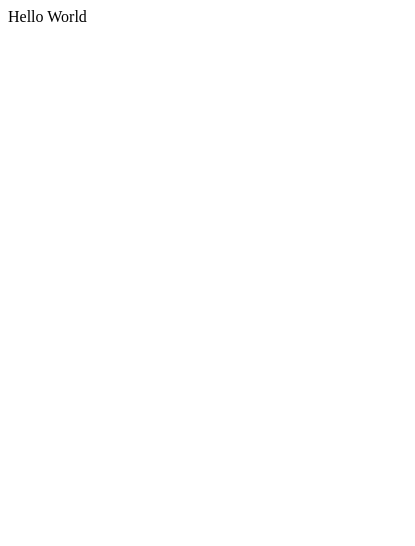
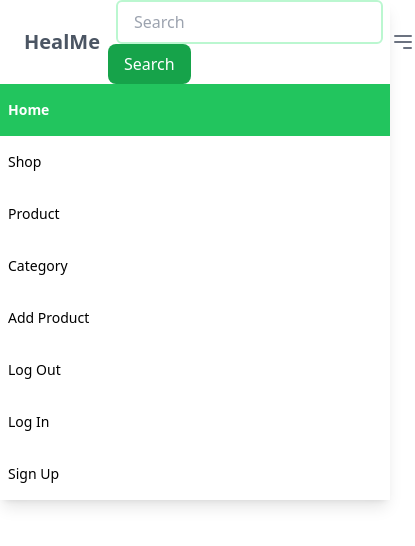
Before and after one commit to Ramudgar/skillsparkmern-afternoonbatch, a React (Create React App) app in the folder KharalJiiEcommerce/Frontend/ecommerce/: page / in a window 390 px wide. Shown: the top 546 px of the page, 415 px wide, since content can reach past the window. Built offline with nearby package versions, Linux system fonts and the light colour scheme.

Commit message:
navbar component

```diff
--- a/KharalJiiEcommerce/Frontend/ecommerce/package.json
+++ b/KharalJiiEcommerce/Frontend/ecommerce/package.json
@@ -34,5 +34,8 @@
       "last 1 firefox version",
       "last 1 safari version"
     ]
+  },
+  "devDependencies": {
+    "tailwindcss": "^3.4.11"
   }
 }
--- a/KharalJiiEcommerce/Frontend/ecommerce/src/App.css
+++ b/KharalJiiEcommerce/Frontend/ecommerce/src/App.css
@@ -0,0 +1,3 @@
+@tailwind base;
+@tailwind components;
+@tailwind utilities;
--- a/KharalJiiEcommerce/Frontend/ecommerce/src/App.js
+++ b/KharalJiiEcommerce/Frontend/ecommerce/src/App.js
@@ -1,10 +1,14 @@
 import React from "react";
 import "./App.css";
-
+import NavbarComponent from "./Components/Navbar/NavbarComponent";
+// import Counter from "./CounterComponent";
+// import CounterFunc from "./Components/Counter/CounterComponent";
 function App() {
   return (
     <>
-      <div>Hello World</div>
+    <NavbarComponent />
+      {/* <Counter />
+      <CounterFunc /> */}
     </>
   );
 }
--- /dev/null
+++ b/KharalJiiEcommerce/Frontend/ecommerce/src/Components/Counter/CounterComponent.jsx
@@ -0,0 +1,28 @@
+import React, { useState } from "react";
+import "./counter.css";
+const Counter = () => {
+  const [count, setCount] = useState(0);
+
+  const increment = () => {
+    setCount(count + 1);
+  };
+
+  const decrement = () => {
+    setCount(count - 1);
+  };
+  return (
+    <div id="counter-container">
+      <h1>Count: {count}</h1>
+      <div>
+        <button id="inc" onClick={increment}>
+          Increment
+        </button>
+        <button id="dec" onClick={decrement}>
+          Decrement
+        </button>
+      </div>
+    </div>
+  );
+};
+
+export default Counter;
--- /dev/null
+++ b/KharalJiiEcommerce/Frontend/ecommerce/src/Components/Counter/counter.css
@@ -0,0 +1,31 @@
+#counter-container{
+    display: flex;
+    justify-content: center;
+    flex-direction: column;
+    align-items: center;
+    height: 100vh;
+    font-size: 2rem;
+}
+
+#inc, #dec{
+    cursor: pointer;
+    margin: 0 1rem;
+    padding: 0.5rem 1rem;
+    border: none;
+    border-radius: 5px;
+    box-shadow: inset 0 0 10px 0 rgba(0,0,0,0.2);
+}
+
+#inc:hover, #dec:hover{
+    background-color: rgba(0,0,0,0.1);
+}
+
+#inc{
+    background-color: green;
+    color: white;
+}
+
+#dec{
+    background-color: red;
+    color: white;
+}
--- /dev/null
+++ b/KharalJiiEcommerce/Frontend/ecommerce/src/Components/Navbar/NavbarComponent.jsx
@@ -0,0 +1,174 @@
+
+function NavbarComponent() {
+  return (
+    <nav className="bg-white shadow-lg">
+      <div className="max-w-6xl mx-auto px-4">
+        <div className="flex justify-between items-center">
+          <div className="flex space-x-7">
+            <div>
+              <a href="/" className="flex items-center py-4 px-2">
+                <span className="font-bold text-gray-600 text-xl">HealMe</span>
+              </a>
+            </div>
+            <div className="hidden md:flex items-center space-x-1">
+              <a
+                href="/"
+                className="py-4 px-2 text-green-500 border-b-4 border-green-500 font-semibold"
+              >
+                Home
+              </a>
+
+              <a
+                href="/shop"
+                className="py-4 px-2 text-gray-500 font-semibold hover:text-green-500 transition duration-300"
+              >
+                Shop
+              </a>
+              <a
+                href="/product"
+                className="py-4 px-2 text-gray-500 font-semibold hover:text-green-500 transition duration-300"
+              >
+                Product
+              </a>
+
+              <a
+                href="/category"
+                className="py-4 px-2 text-gray-500 font-semibold hover:text-green-500 transition duration-300"
+              >
+                Category
+              </a>
+              <a
+                href="/addproduct"
+                className="py-4 px-2 text-gray-500 font-semibold hover:text-green-500 transition duration-300"
+              >
+                Add Product
+              </a>
+            </div>
+          </div>
+          <div>
+            <form>
+              <input
+                type="text"
+                className="py-2 px-4 rounded-md focus:outline-none border-2 border-green-200  mx-2 focus:ring focus:ring-green-500"
+                placeholder="Search"
+              />
+              <button
+                className="rounded-lg bg-green-600 text-white px-4 py-2"
+                type="submit"
+              >
+                Search
+              </button>
+            </form>
+          </div>
+          <div className="hidden md:flex items-center space-x-3">
+            <button className="py-2 px-2 font-medium text-gray-500 rounded hover:bg-gray-200 transition duration-300">
+              Log Out
+            </button>
+
+            <a
+              href="/login"
+              className="py-2 px-2 font-medium text-gray-500 rounded hover:bg-gray-200 transition duration-300"
+            >
+              Log In
+            </a>
+            <a
+              href="/signup"
+              className="py-2 px-2 font-medium text-white bg-green-500 rounded hover:bg-green-400 transition duration-300"
+            >
+              Sign Up
+            </a>
+          </div>
+          <div className="md:hidden flex items-center">
+            <button className="outline-none mobile-menu-button">
+              <svg
+                className="w-6 h-6 text-gray-500 hover:text-green-500"
+                fill="none"
+                strokeLinecap="round"
+                strokeLinejoin="round"
+                strokeWidth="2"
+                viewBox="0 0 24 24"
+                stroke="currentColor"
+              >
+                <path d="M4 6h16M4 12h16m-7 6h7" />
+              </svg>
+            </button>
+          </div>
+        </div>
+      </div>
+
+      <div className="md:hidden">
+        <ul>
+          <li>
+            <a
+              href="/"
+              className="block text-sm px-2 py-4 text-white bg-green-500 font-semibold"
+            >
+              Home
+            </a>
+          </li>
+
+          <>
+            <li>
+              <a
+                href="/shop"
+                className="block text-sm px-2 py-4 hover:bg-green-500 transition duration-300"
+              >
+                Shop
+              </a>
+            </li>
+            <li>
+              <a
+                href="/product"
+                className="block text-sm px-2 py-4 hover:bg-green-500 transition duration-300"
+              >
+                Product
+              </a>
+            </li>
+          </>
+
+          <li>
+            <a
+              href="/category"
+              className="block text-sm px-2 py-4 hover:bg-green-500 transition duration-300"
+            >
+              Category
+            </a>
+          </li>
+          <li>
+            <a
+              href="/addproduct"
+              className="block text-sm px-2 py-4 hover:bg-green-500 transition duration-300"
+            >
+              Add Product
+            </a>
+          </li>
+
+          <li>
+            <button className="block text-sm px-2 py-4 hover:bg-green-500 transition duration-300">
+              Log Out
+            </button>
+          </li>
+
+          <li>
+            <a
+              href="/login"
+              className="block text-sm px-2 py-4 hover:bg-green-500 transition duration-300"
+            >
+              Log In
+            </a>
+          </li>
+          <li>
+            <a
+              href="/signup"
+              className="block text-sm px-2 py-4 hover:bg-green-500 transition duration-300"
+            >
+              Sign Up
+            </a>
+          </li>
+        </ul>
+      </div>
+    </nav>
+  );
+}
+
+export default NavbarComponent;
--- a/KharalJiiEcommerce/Frontend/ecommerce/src/CounterComponent.jsx
+++ b/KharalJiiEcommerce/Frontend/ecommerce/src/CounterComponent.jsx
@@ -1,7 +1,7 @@
 import React, { Component } from "react";
 
 class Counter extends Component {
-    constructor(props) {
+  constructor(props) {
     super(props);
     this.state = {
       count: 0,
@@ -24,8 +24,8 @@ class Counter extends Component {
   }
   render() {
     return (
-      <div>
-        <h1>Count: {this.state.count}</h1>
+      <div className="flex justify-center h-40 bg-blue-500">
+        <h1>Count:{this.state.count} </h1>
         <button onClick={this.increment}>Increment</button>
         <button onClick={this.decrement}>Decrement</button>
       </div>
--- /dev/null
+++ b/KharalJiiEcommerce/Frontend/ecommerce/tailwind.config.js
@@ -0,0 +1,10 @@
+/** @type {import('tailwindcss').Config} */
+module.exports = {
+  content: [
+    "./src/**/*.{js,jsx,ts,tsx}",
+  ],
+  theme: {
+    extend: {},
+  },
+  plugins: [],
+}
```
Also changed, not shown: 1 other file (tests, documents, lock files or other folders).
